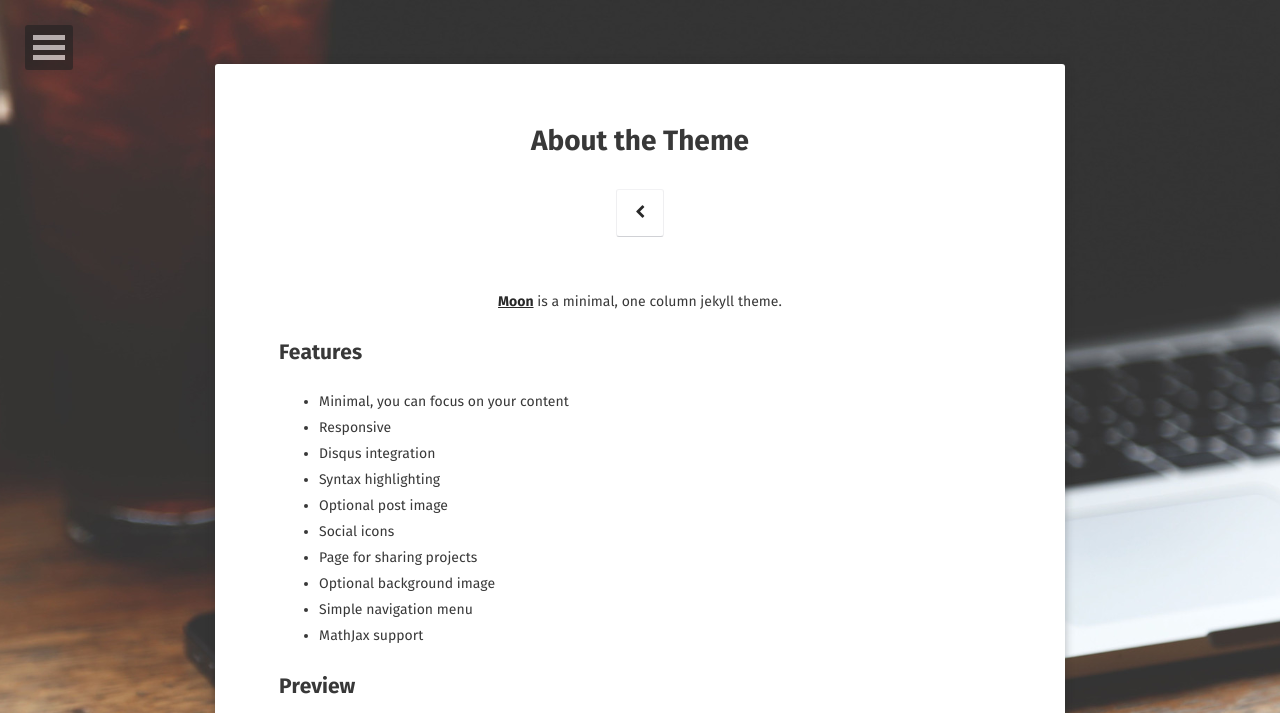
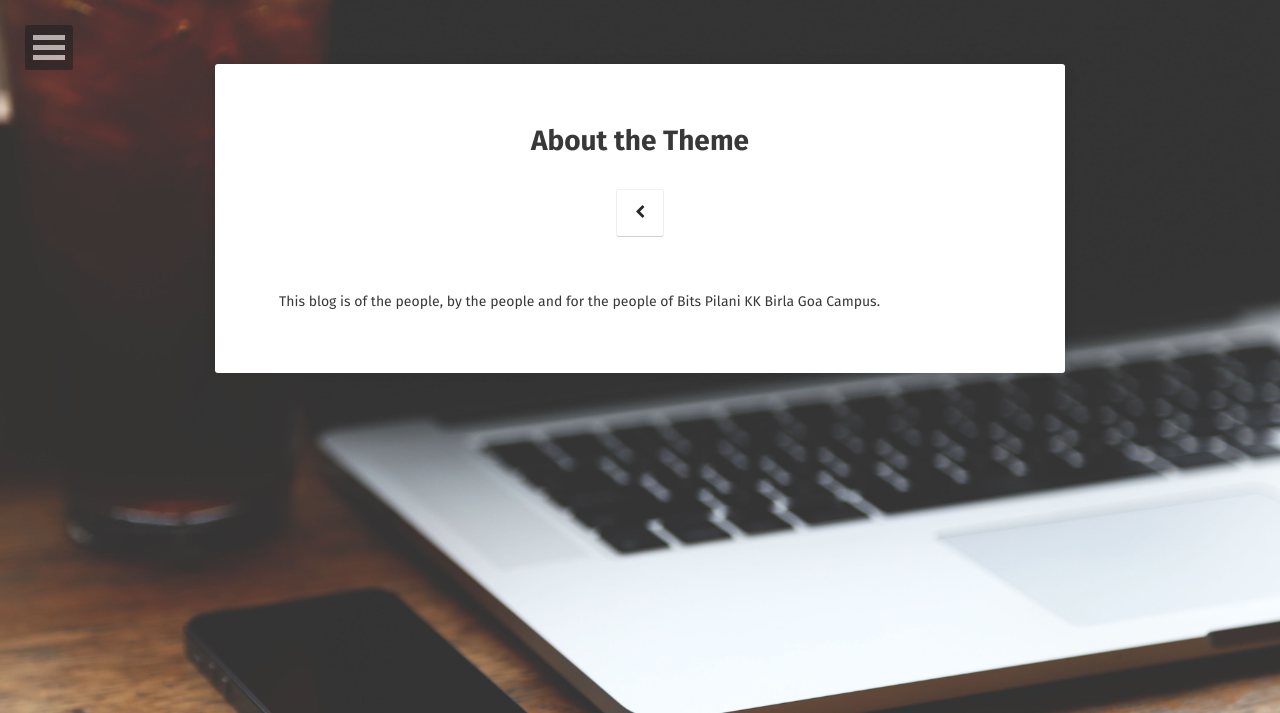
Before and after one commit to asciibitsgoa/asciibitsgoa.github.io, a Jekyll site: the page built from about/index.md, in a window 1280 px wide. Shown: the top 713 px of the page. Built offline with Jekyll 4.4.1, drawn with Linux system fonts in a browser that asks for light colours; some web fonts are replaced; some of the changed text lies outside the part shown; grey boxes are pictures that could not be loaded.

Commit message:
update the about page

```diff
--- a/about/index.md
+++ b/about/index.md
@@ -6,32 +6,4 @@ date: 2016-03-21
 comments: false
 ---
 
-<center><a href="http://taylantatli.github.io/Moon"><b>Moon</b></a> is a minimal, one column jekyll theme.</center>
-
-## Features
-* Minimal, you can focus on your content
-* Responsive
-* Disqus integration
-* Syntax highlighting
-* Optional post image
-* Social icons
-* Page for sharing projects
-* Optional background image
-* Simple navigation menu
-* MathJax support
-
-## Preview
-
-{% capture images %}
-    https://cloud.githubusercontent.com/assets/754514/14509720/61c61058-01d6-11e6-93ab-0918515ecd56.png
-    https://cloud.githubusercontent.com/assets/754514/14509716/61ac6c8e-01d6-11e6-879f-8308883de790.png
-{% endcapture %}
-{% include gallery images=images caption="Screenshots of Moon Theme" cols=2 %}
-
-See a [live version of Moon](http://taylantatli.github.io/Moon) hosted on GitHub.
-
-## Getting Started
-
-To learn how to install and use this theme check out the [Setup Guide](http://taylantatli.me/Moon/moon-theme/) for more information.
-
-[Install Moon](https://github.com/TaylanTatli/Moon){: .btn}
+This blog is of the people, by the people and for the people of Bits Pilani KK Birla Goa Campus.
```
